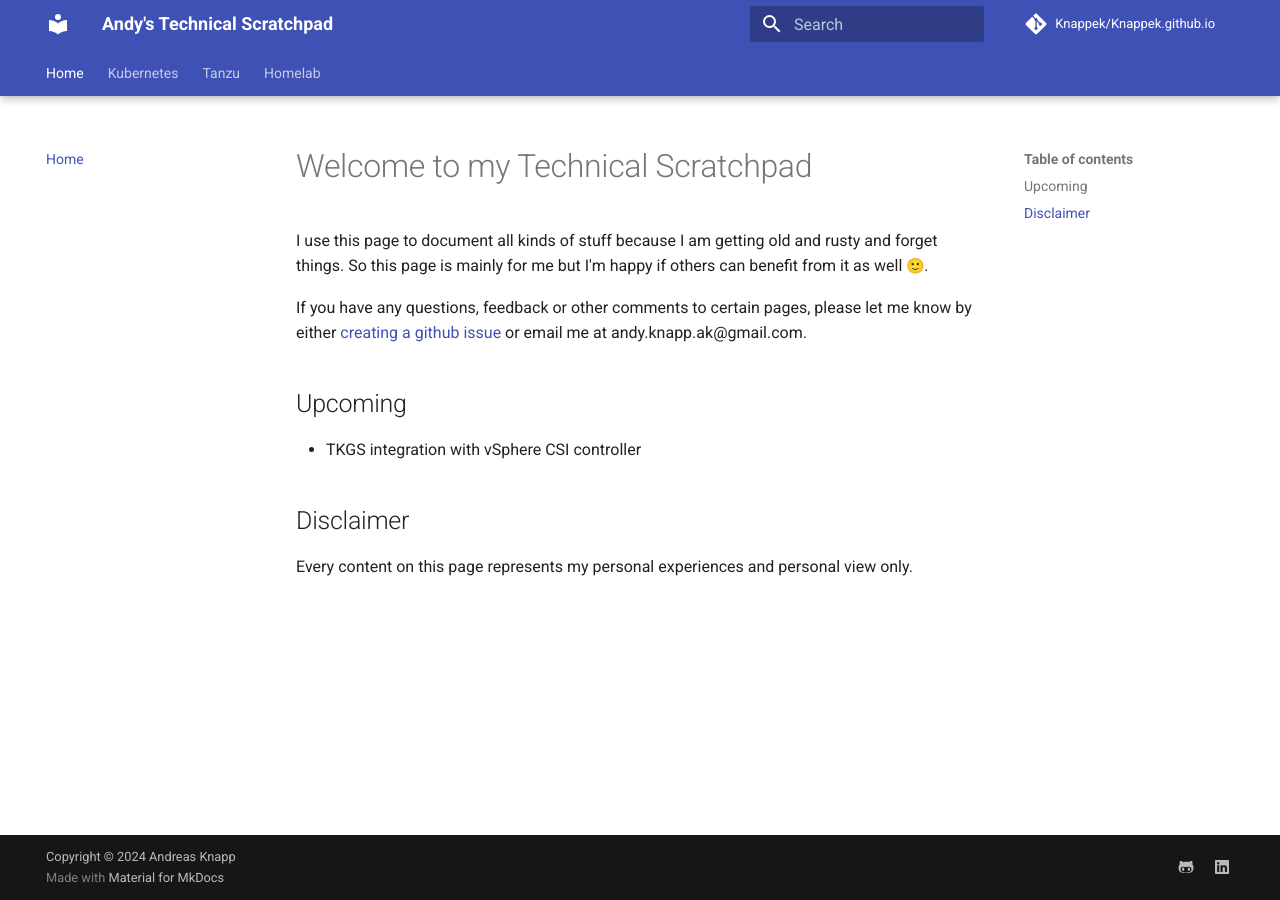
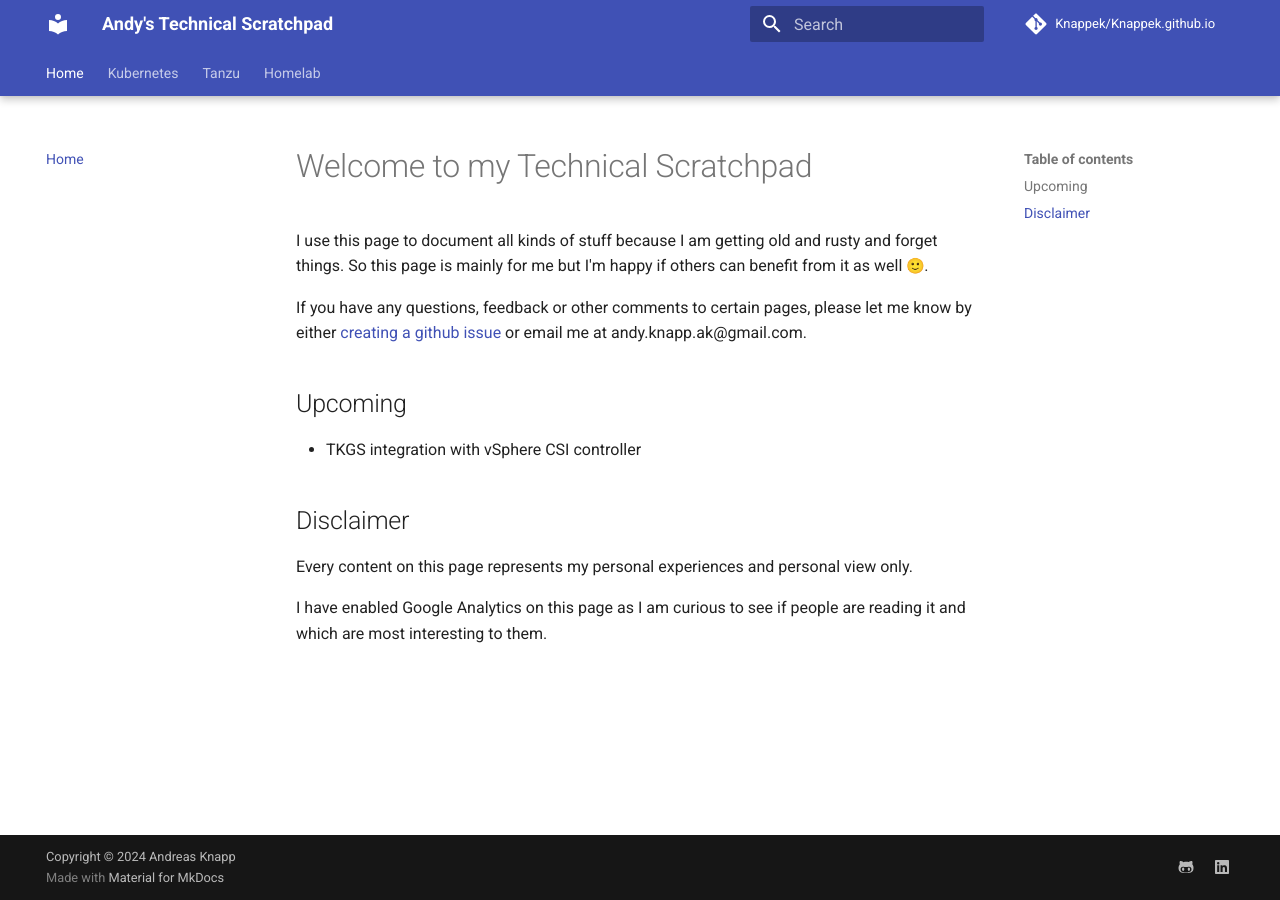
Before and after one commit to Knappek/Knappek.github.io, an MkDocs documentation site: the page built from docs/index.md, in a window 1280 px wide. Built offline with MkDocs 1.6.1 and Material for MkDocs 9.7.7, drawn with Linux system fonts in a browser that asks for light colours; emoji names are drawn with the system emoji font; comment, search, counter and statistics services are not loaded.

Commit message:
enable google analytics

```diff
--- a/docs/index.md
+++ b/docs/index.md
@@ -12,3 +12,5 @@
 ## Disclaimer
 
 Every content on this page represents my personal experiences and personal view only.
+
+I have enabled Google Analytics on this page as I am curious to see if people are reading it and which are most interesting to them.
--- a/mkdocs.yml
+++ b/mkdocs.yml
@@ -39,6 +39,9 @@
   language: 'en'
 
 extra:
+  analytics:
+    provider: google
+    property: G-316X19FZ6G
   social:
     - icon: fontawesome/brands/github-alt
       link: https://github.com/Knappek
```
